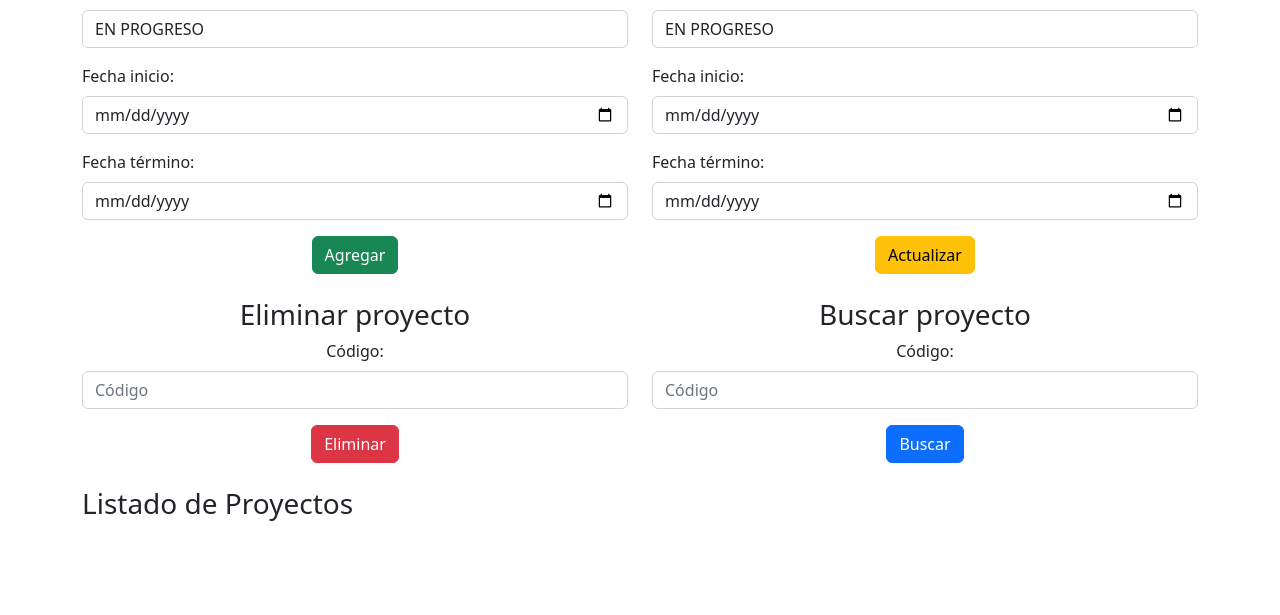
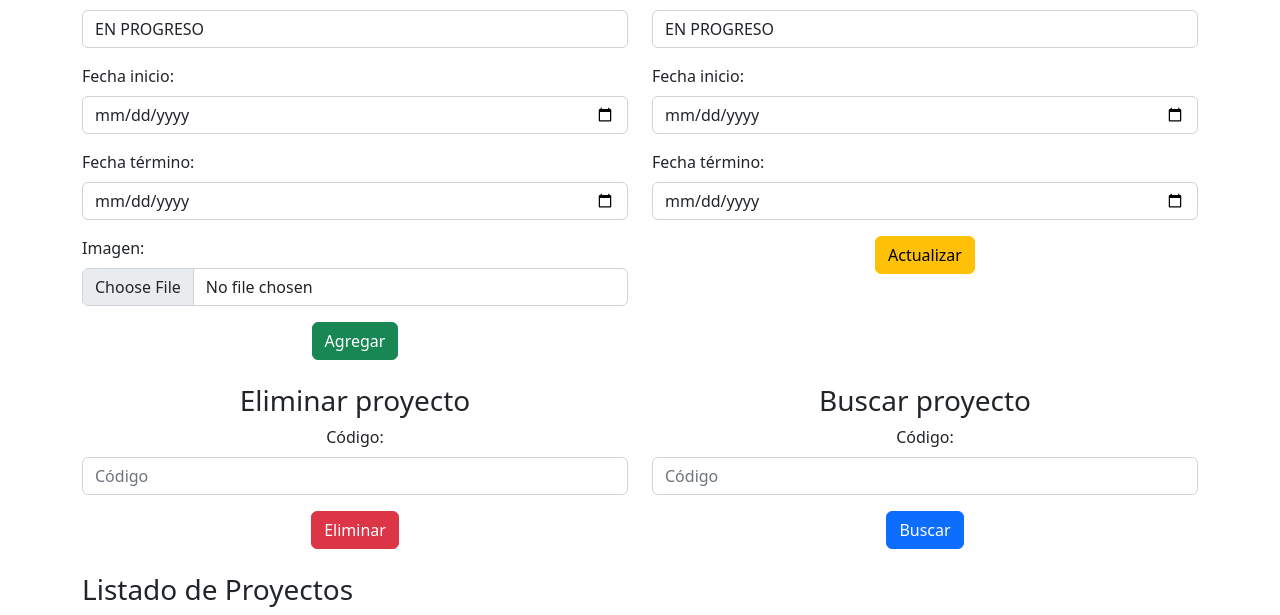
Before and after one commit to JavierSalgado01/web-django, a Django app: page /insert in a window 1280 px wide. Shown: the part 636-1251 px from the top of the page. Before the commit the page ends 1157 px from the top, so only its background shows below. Run offline with Django 5.2, Linux system fonts and the light colour scheme; a user stored in the database is signed in.

Commit message:
modulo multer añadido

```diff
--- a/django/proyecto_construccion/proyecto_be/templates/index.html
+++ b/django/proyecto_construccion/proyecto_be/templates/index.html
@@ -16,11 +16,11 @@
         <div class="row">
             <div class="col-md-6">
                 <h3 class="text-center">Crear proyecto</h3>
-                <form action="{% url 'insert' %}" method="POST">
+                <form action="{% url 'insert' %}" method="POST" enctype="multipart/form-data">
                     {% csrf_token %}
                     <div class="mb-3">
                         <label for="codigo" class="form-label">Código:</label>
-                        <input type="number" name="codigo" id="codigo" class="form-control" placeholder="Código" required>
+                        <input type="text" name="codigo" id="codigo" class="form-control" placeholder="Código" required>
                     </div>
                     <div class="mb-3">
                         <label for="nombre" class="form-label">Nombre:</label>
@@ -73,6 +73,10 @@
                     <div class="mb-3">
                         <label for="fecha_t" class="form-label">Fecha término:</label>
                         <input type="date" name="fecha_t" id="fecha_t" class="form-control" required>
+                    </div>
+                    <div class="mb-3">
+                        <label for="file" class="form-label">Imagen:</label>
+                        <input type="file" name="file" id="file" class="form-control" accept="image/png, image/jpeg" required>
                     </div>
                     <div class="text-center">
                         <button class="btn btn-success" type="submit">Agregar</button>
@@ -184,6 +188,7 @@
             {% if proyectos %}
                 {% for p in proyectos %}
                 <div class=""> <!-- eliminar algunos campos despues-->
+                    <img src="{{ p.docUrl }}"  alt="imagen proyecto" style="height: auto; width: auto;">
                     <p><strong>Nombre:</strong> {{ p.nombre }}    </p>
                     <p><strong>Direccion:</strong> {{ p.ubicacion }}</p>
                     <p><strong>Region:</strong> {{ p.region }}</p>
--- a/django/proyecto_construccion/proyecto_be/views.py
+++ b/django/proyecto_construccion/proyecto_be/views.py
@@ -1,3 +1,4 @@
+from django.http import HttpResponse, HttpRequest
 from django.shortcuts import render, redirect
 from django.contrib.auth import authenticate, login as acceso
 from django.contrib.auth.decorators import login_required
@@ -29,7 +30,7 @@ def login(request):
 @login_required
 def insert(request):
     try:
-        if request.method == 'POST':
+        if request.method == 'POST' and 'file' in request.FILES:
             datos = {
                 'nombre': request.POST['nombre'],
                 'ubicacion': request.POST['ubicacion'],
@@ -37,21 +38,28 @@ def insert(request):
                 'presupuesto': request.POST['presupuesto'],
                 'solicitante': request.POST['solicitante'],
                 'estado': request.POST['estado'],
-                'fecha_i':request.POST['fecha_i'],
+                'fecha_i': request.POST['fecha_i'],
                 'fecha_t': request.POST['fecha_t'],
                 'codigo': request.POST['codigo']
-                }
-            respuesta = requests.post('http://127.0.0.1:3001/insert', json=datos)
+            }
 
-            if respuesta.status_code == [200, 201]:
-                return render(request,'error.html', {'error': respuesta.text})
+            archivo = request.FILES['file']
+            archivo_datos = {
+                'file': (archivo.name, archivo, archivo.content_type)
+            }
+
+            respuesta = requests.post('http://127.0.0.1:3001/insert', data=datos, files=archivo_datos)
+
+            if respuesta.status_code in [200, 201]:
+                return redirect('gestionar')
             else:
-                return redirect('gestionar')
+                return render(request, 'error.html', {'error': respuesta.text})
 
         return render(request, 'index.html')
     except Exception as e:
-        print(f'esto fue lo que paso: {e}')
+        print(f'Esto fue lo que pasó: {e}')
         return render(request, 'error.html', {'error': str(e)})
+
 
 @login_required
 def update(request):
```
